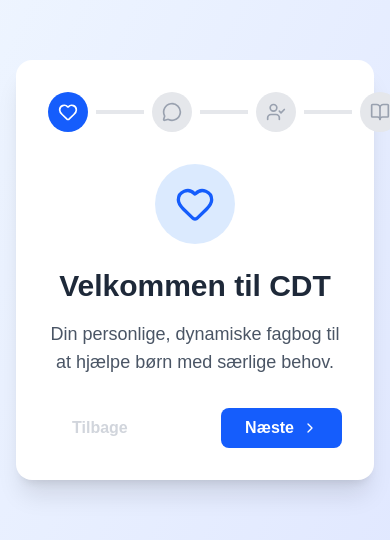
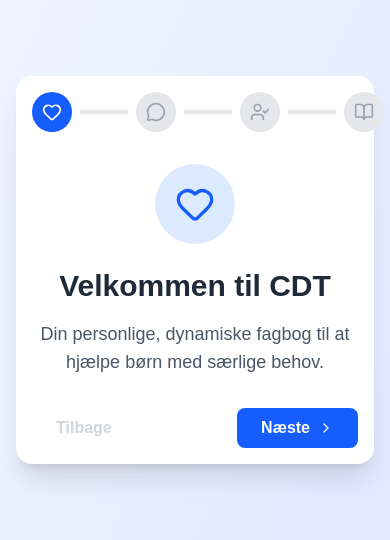
Before and after one commit to howandt/cdt-training, a Next.js app: page / in a window 390 px wide. Shown: the part 152-692 px from the top of the page. Built offline with nearby package versions, Linux system fonts and the light colour scheme.

Commit message:
Fix mobile viewport and styling

```diff
--- a/app/layout.js
+++ b/app/layout.js
@@ -12,8 +12,9 @@ const geistMono = Geist_Mono({
 });
 
 export const metadata = {
-  title: "Create Next App",
-  description: "Generated by create next app",
+  title: "CDT Training Platform",
+  description: "Personlig træningsplatform til specialpædagogik",
+  viewport: "width=device-width, initial-scale=1",
 };
 
 export default function RootLayout({ children }) {
--- a/app/page.js
+++ b/app/page.js
@@ -610,7 +610,7 @@ ADHD påvirker eksekutive funktioner og sustained attention. Korte intervaller r
 
   return (
     <div className="min-h-screen bg-gradient-to-br from-blue-50 to-indigo-100 flex items-center justify-center p-4">
-      <div className="bg-white rounded-2xl shadow-xl p-8 max-w-2xl w-full">
+      <div className="bg-white rounded-2xl shadow-xl p-4 sm:p-8 max-w-2xl w-full mx-4">
         <div className="flex items-center justify-between mb-8">
           {steps.map((step, index) => {
             const Icon = step.icon
```
